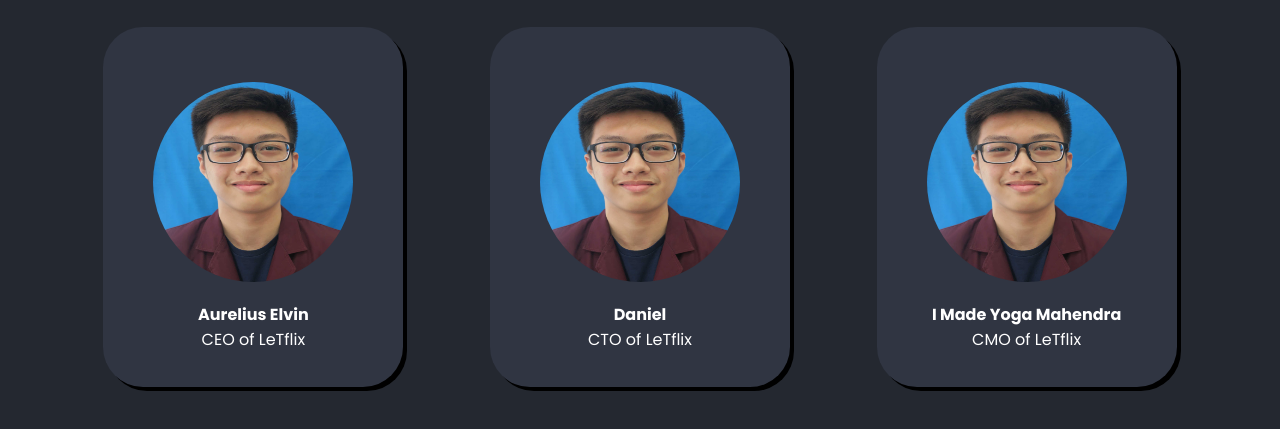
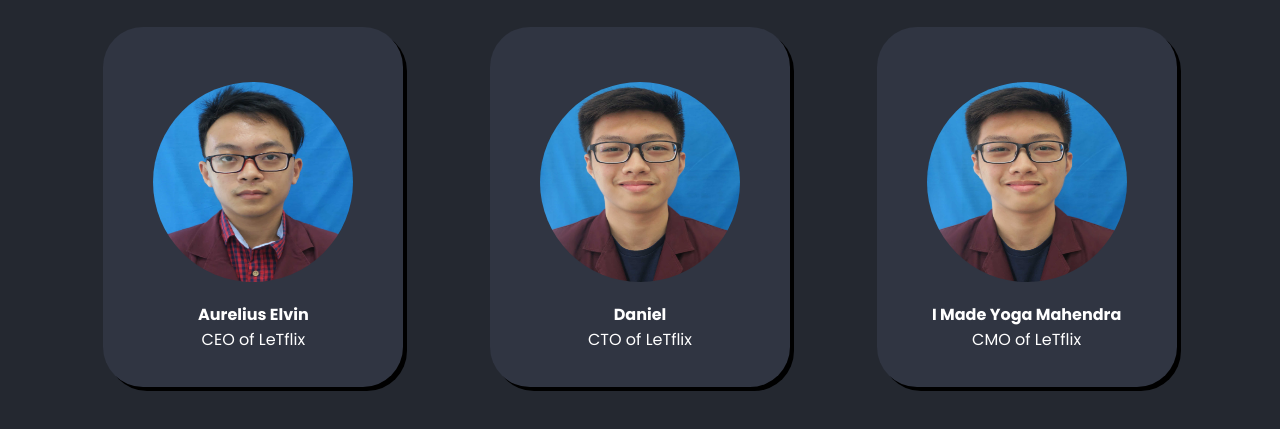
Before and after one commit to daniellie31/LeTflix, a plain HTML site: page aboutPage.html in a window 1280 px wide. Shown: the part 527-956 px from the top of the page. Drawn offline with Linux system fonts and the light colour scheme.

Commit message:
Update aboutPage.html

```diff
--- a/aboutPage.html
+++ b/aboutPage.html
@@ -48,7 +48,7 @@
             <h1>Meet Our Teams</h1>
             <div class="list-members">
                 <div class="single-member">
-                    <img class="elvin" src="./assets/daniel.jpg" alt="">
+                    <img class="elvin" src="./assets/elvin.jpg" alt="">
                     <h4>Aurelius Elvin</h4>
                     <p>CEO of LeTflix</p>
                 </div>
```
